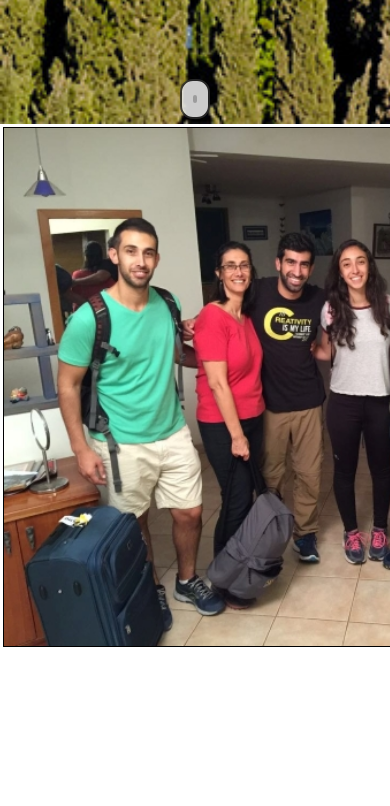
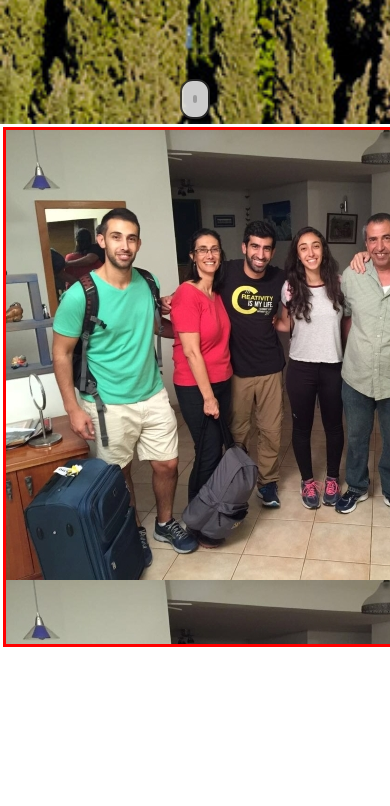
Before and after one commit to BarakHadad94/UI-Parents, a plain HTML site: page index.html in a window 390 px wide. Shown: the part 720-1526 px from the top of the page. Drawn offline with Linux system fonts and the light colour scheme.

Commit message:
check mobile 14

```diff
--- a/css/style.css
+++ b/css/style.css
@@ -996,19 +996,19 @@ ul.portfolio-image li .desc{
   }
   .bg-about {
     background: url('../images/reza3.jpg');
-    -webkit-background-size: cover;
-    -moz-background-size: cover;
-    -o-background-size: cover;
-    background-size: cover;
-    background-repeat: no-repeat;
+    /*-webkit-background-size: cover;*/
+    /*-moz-background-size: cover;*/
+    /*-o-background-size: cover;*/
+    /*background-size: cover;*/
+    /*background-repeat: no-repeat;*/
     position: relative;
     padding: 0;
     margin: 3px;
     min-height: 660px;
     width: 100%;
-    height: auto;
+    height: 100%;
     float: left;
-    border: 1px solid black;
+    border: 3px solid red;
   }
   .bg-about2 {
     background: url('../images/reza2.jpg');
```
